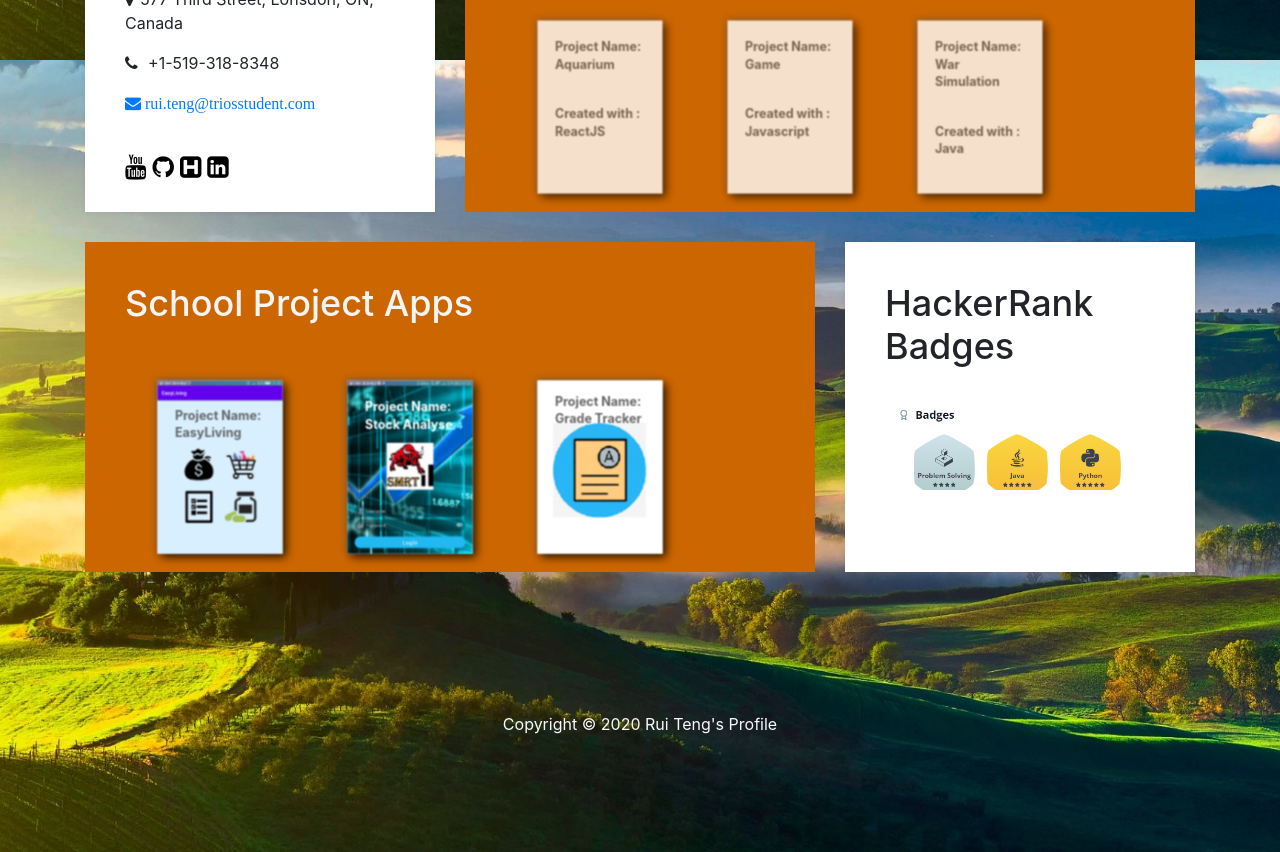
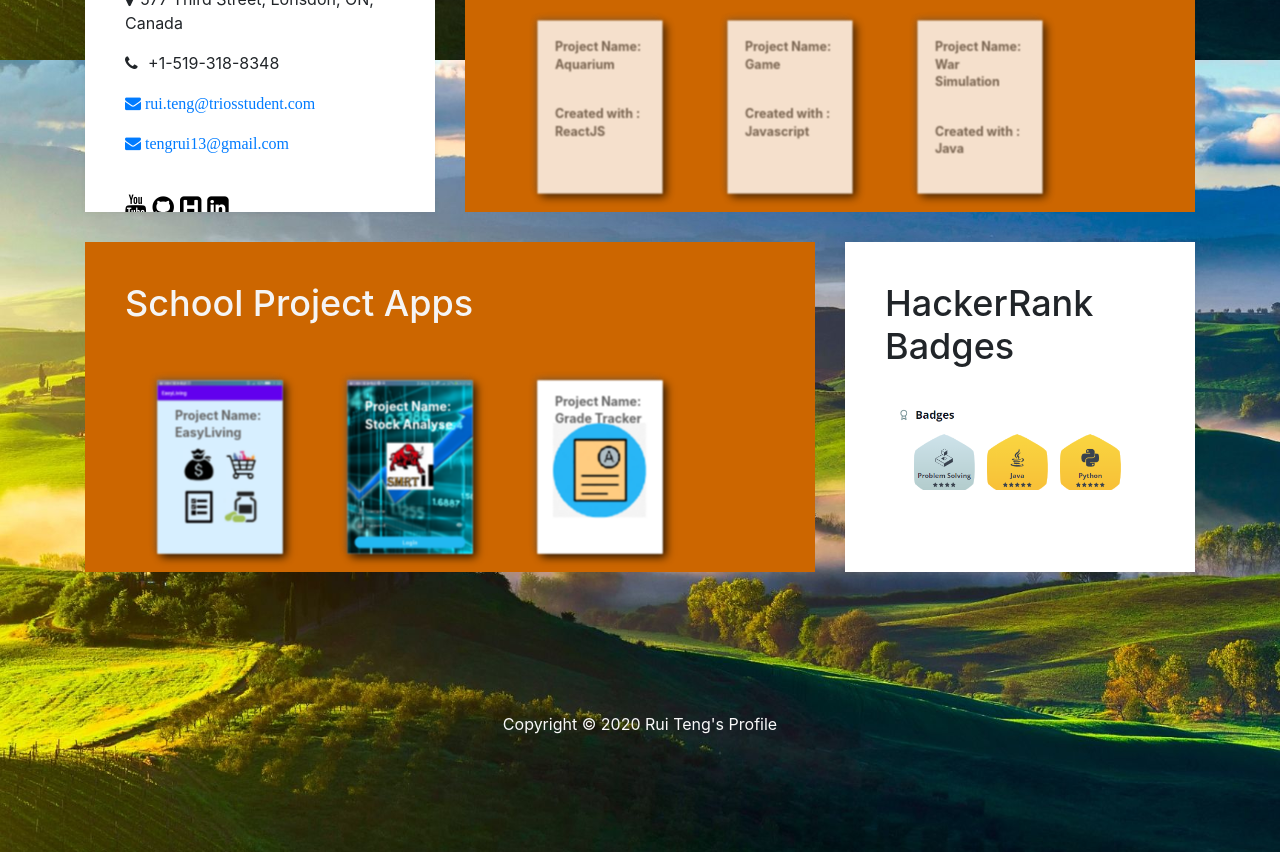
Before and after one commit to Trui-git/myprofile, a React (Create React App) app: page /#/ in a window 1280 px wide. Shown: the part 1540-2392 px from the top of the page. Built offline with nearby package versions, Linux system fonts and the light colour scheme; grey boxes are pictures that could not be loaded.

Commit message:
add new email

```diff
--- a/src/Home/Home.js
+++ b/src/Home/Home.js
@@ -3,7 +3,7 @@ import { Button  } from 'react-bootstrap';
 //import history from './../history';
 import "./Home.css";
 import photo from './../images/TCBTH1535551.jpg';
-import hacker from './../images/hackerrankicon.png';
+//import hacker from './../images/hackerrankicon.png';
 import './../fonts/font-awesome.min.css';
 
 export default class Home extends Component {
@@ -154,6 +154,7 @@ export default class Home extends Component {
                   <p><i className="fa fa-map-marker"></i>577 Third Street, Lonsdon, ON, Canada</p>
                   <p><i className="fa fa-phone"></i> +1-519-318-8348</p>
                   <p><a className="fa fa-envelope" href="mailto:rui.teng@triosstudent.com"> rui.teng@triosstudent.com </a></p>
+                  <p><a className="fa fa-envelope" href="mailto:tengrui13@gmail.com"> tengrui13@gmail.com </a></p>
                   <br/>
                   <a class="fa fa-youtube myicons" aria-hidden="false" href="https://www.youtube.com/channel/UCHQamrGS3aH8lUCdrK4qlWw/featured" target="_blank" rel="noopener noreferrer" ></a>
                   <a class="fa fa-github myicons" aria-hidden="false" href="https://github.com/ruiteng2021" target="_blank" rel="noopener noreferrer"></a>
@@ -279,7 +280,7 @@ export default class Home extends Component {
                               <Button disabled={!this.state.value} className="backgroundImg" onClick={() => window.open('https://moviemaven00.azurewebsites.net/')}>Site Demo</Button>
                             </div>
                             <p>
-                              <a>Under Construction</a>
+                              Under Construction
                             </p>
                         </div>
                       </div>
@@ -347,7 +348,7 @@ export default class Home extends Component {
                               <Button className="backgroundImg businessnotes" onClick={() => window.open('#/Ios')}>Site Demo</Button>
                             </div>
                             <p>
-                              Under Construction
+                              <a href="https://github.com/ruiteng2021/MeetingNotes2" target="_blank" rel="noopener noreferrer">Source Code</a>
                             </p>
                         </div>
                       </div>
```
Also changed, not shown: src/images/illustrator.png (added), src/images/photoshop.png (added).
